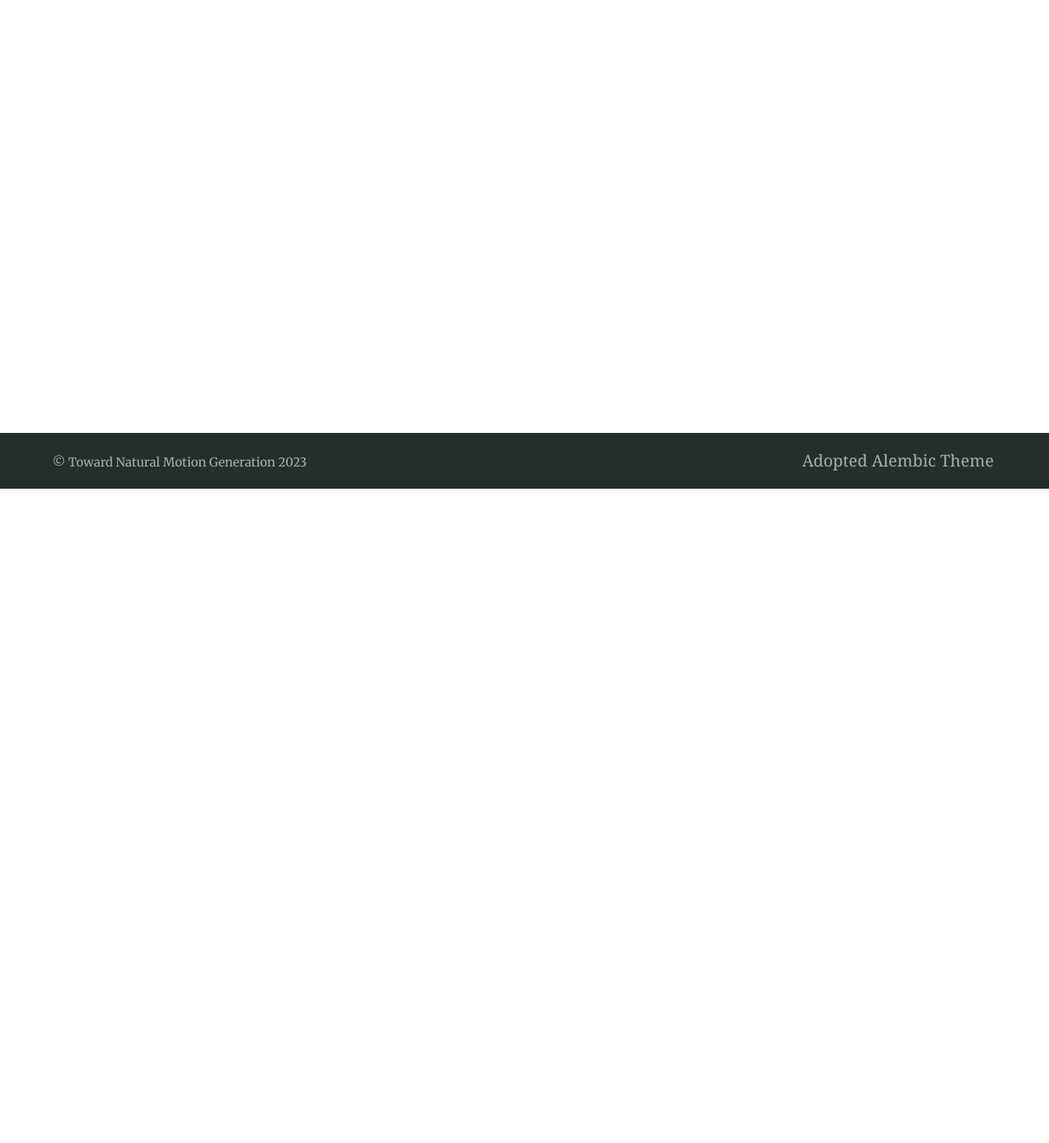
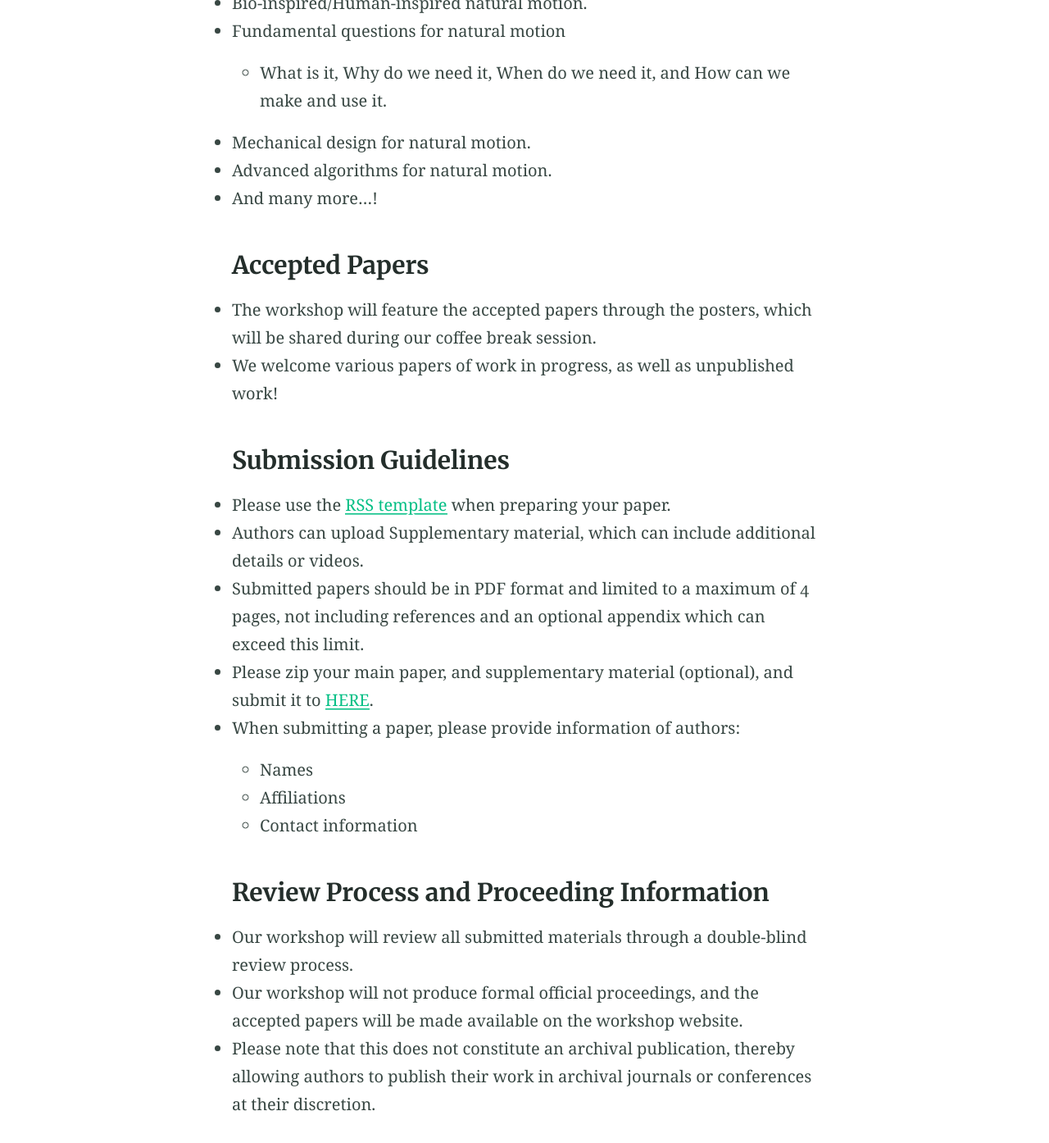
Before and after one commit to toward-natural-motion-generation/rss2023, a Jekyll site: the page built from papers.md, in a window 1280 px wide and 1400 px high, scrolled down 804 px. Shown: the top 1394 px of the window at 82% size. Built offline with Jekyll 4.4.1, drawn with Linux system fonts in a browser that asks for light colours; some of the changed text lies outside the part shown.

Commit message:
update call for papers

```diff
--- a/papers.md
+++ b/papers.md
@@ -3,4 +3,42 @@ title: Call for Papers
 indexing: false
 sitemap: false
 ---
-We are...
+### Important Dates
+* Submissions open: May 5th, 2023
+* Submission deadline: June 9th, 2023 (11:59pm)
+* Decision notification: June 23th, 2023
+* Camera ready deadline: July 7th, 2023
+* Workshop: July 14th 2023
+
+### Topics
+- Task-oriented natural motion generation:
+    - Natural motion for object grasping or manipulation.
+    - Natural motion for locomotion.
+- Task-agnostic natural motion generation:
+    - Natural motion for gesture or expression.
+    - Natural motion for interaction with humans.
+- Bio-inspired/Human-inspired natural motion.
+- Fundamental questions for natural motion
+    - What is it, Why do we need it, When do we need it, and How can we make and use it.
+- Mechanical design for natural motion.
+- Advanced algorithms for natural motion.
+- And many more...!
+
+### Accepted Papers
+* The workshop will feature the accepted papers through the posters, which will be shared during our coffee break session.
+* We welcome various papers of work in progress, as well as unpublished work!
+
+### Submission Guidelines
+* Please use the [RSS template](https://roboticsconference.org/docs/paper-template-latex.tar.gz) when preparing your paper.
+* Authors can upload Supplementary material, which can include additional details or videos.
+* Submitted papers should be in PDF format and limited to a maximum of 4 pages, not including references and an optional appendix which can exceed this limit.
+* Please zip your main paper, and supplementary material (optional), and submit it to [HERE](mailto:towardnaturalmotiongeneration@gmail.com).
+* When submitting a paper, please provide information of authors:
+    * Names
+    * Affiliations
+    * Contact information
+
+### Review Process and Proceeding Information
+* Our workshop will review all submitted materials through a double-blind review process.
+* Our workshop will not produce formal official proceedings, and the accepted papers will be made available on the workshop website.
+* Please note that this does not constitute an archival publication, thereby allowing authors to publish their work in archival journals or conferences at their discretion.
```
